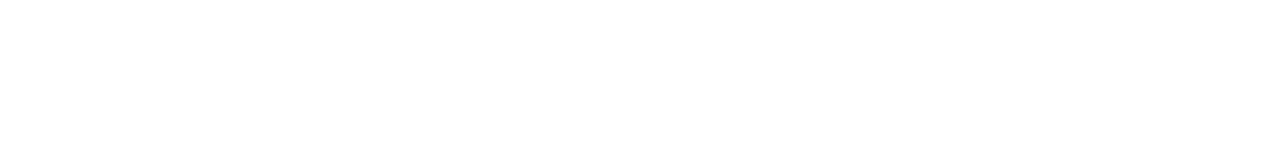
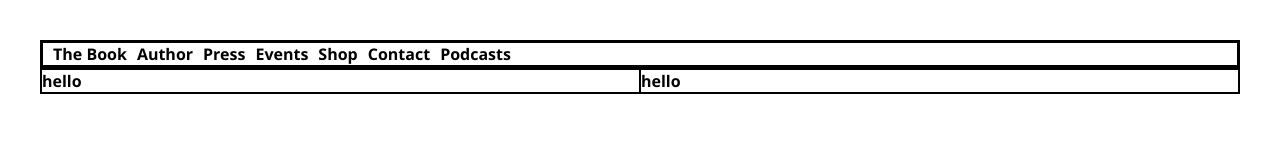
Before and after one commit to srvasanthan33/CSS-grid, a plain HTML site: page index.html in a window 1280 px wide. Drawn offline with Linux system fonts and the light colour scheme.

Commit message:
add. grid has been created

```diff
--- a/assets/css/styles.css
+++ b/assets/css/styles.css
@@ -1 +1,33 @@
 /*  */
+* {
+    margin: 0;
+}
+body {
+    padding: 20px;
+    font-family: "Segoe UI", Tahoma, Geneva, Verdana, sans-serif;
+    font-weight: bolder;
+}
+.main {
+    padding: 20px;
+}
+
+.header {
+    display: flex;
+    border: 3px solid black;
+    list-style: none;
+}
+
+.header li {
+    padding-left: 10px;
+}
+
+.second-main {
+    display: grid;
+    border: 1px solid black;
+    grid-template-columns: 1fr 1fr;
+}
+
+.main-prim,
+.main-sec {
+    border: 1.8px solid black;
+}
--- a/index.html
+++ b/index.html
@@ -1 +1,28 @@
 <!--  -->
+<html lang="en">
+    <head>
+        <meta charset="UTF-8" />
+        <meta http-equiv="X-UA-Compatible" content="IE=edge" />
+        <meta name="viewport" content="width=device-width, initial-scale=1.0" />
+        <link rel="stylesheet" href="assets/css/styles.css" />
+        <title>Document</title>
+    </head>
+    <body>
+        <div class="main">
+            <div class="header">
+                <li>The Book</li>
+                <li>Author</li>
+                <li>Press</li>
+                <li>Events</li>
+                <li>Shop</li>
+                <li>Contact</li>
+                <li>Podcasts</li>
+            </div>
+            <div class="second-main">
+                <div class="main-prim">hello</div>
+
+                <div class="main-sec">hello</div>
+            </div>
+        </div>
+    </body>
+</html>
```
